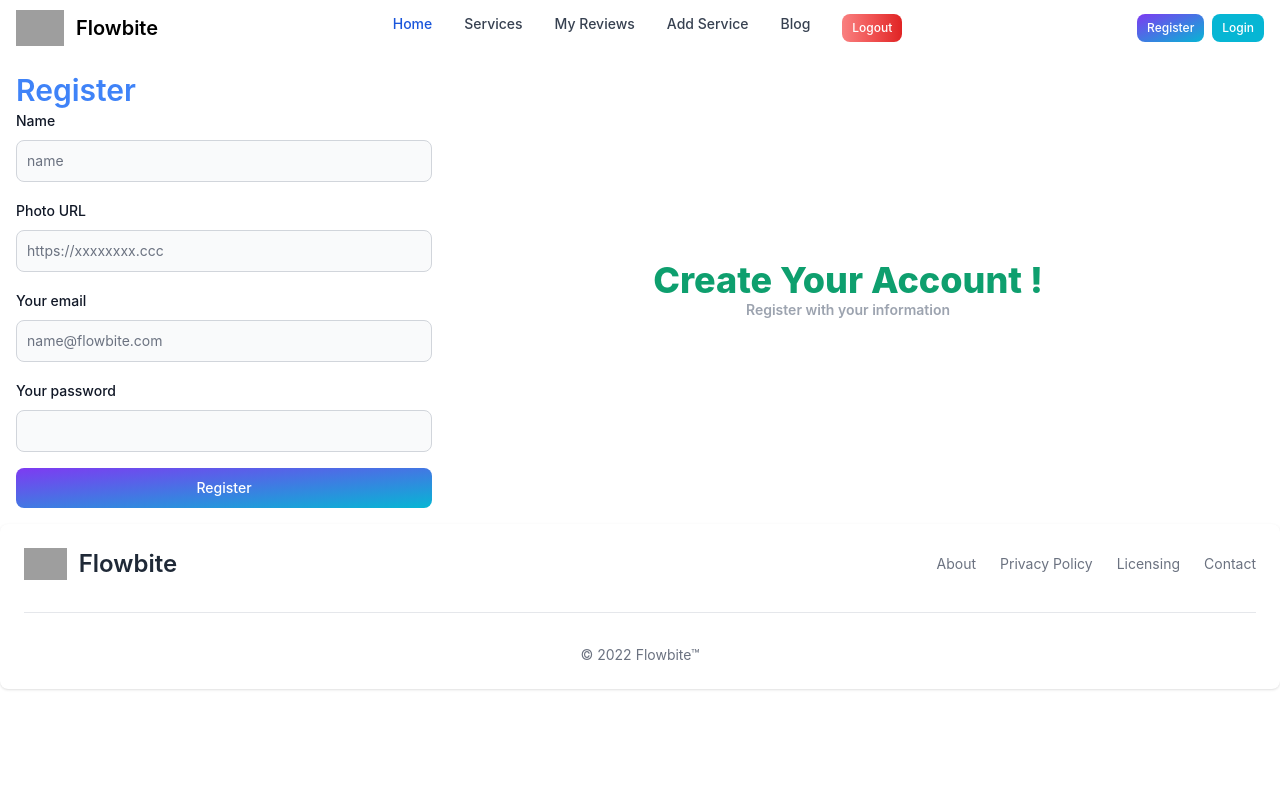
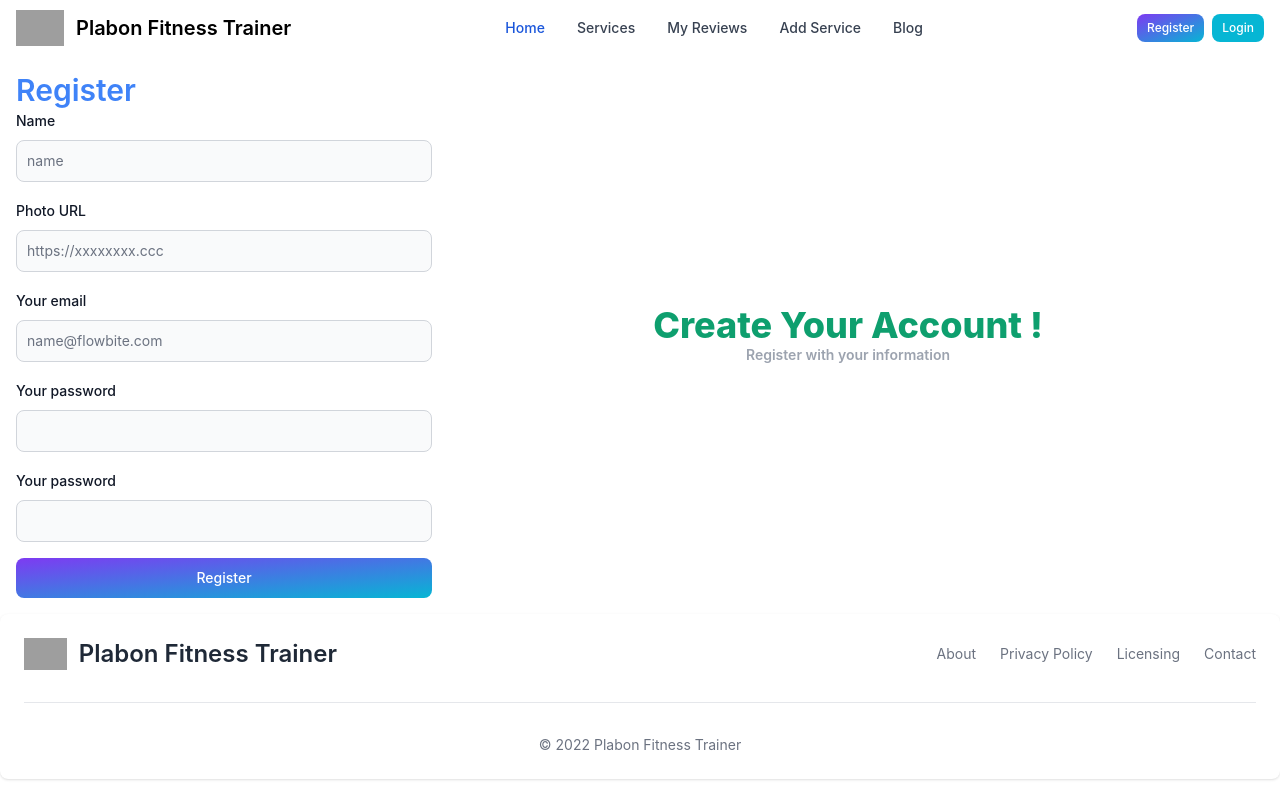
Before and after one commit to Amit7366/service-review-client, a React (Create React App) app: page /register in a window 1280 px wide. Built offline with nearby package versions, Linux system fonts and the light colour scheme; no server answers; grey boxes are pictures that could not be loaded.

Commit message:
register user

```diff
--- a/package.json
+++ b/package.json
@@ -6,10 +6,12 @@
     "@testing-library/jest-dom": "^5.16.5",
     "@testing-library/react": "^13.4.0",
     "@testing-library/user-event": "^13.5.0",
+    "firebase": "^9.13.0",
     "flowbite": "^1.5.3",
     "flowbite-react": "^0.3.4",
     "react": "^18.2.0",
     "react-dom": "^18.2.0",
+    "react-hot-toast": "^2.4.0",
     "react-icons": "^4.6.0",
     "react-photo-view": "^1.2.2",
     "react-router-dom": "^6.4.3",
--- a/src/App.js
+++ b/src/App.js
@@ -2,11 +2,13 @@ import './App.css';
 import { RouterProvider } from 'react-router-dom';
 import { router } from './Routes/Routes';
 import 'react-photo-view/dist/react-photo-view.css';
+import { Toaster } from 'react-hot-toast';
 function App() {
 
   return (
     <div className='max-w-7xl mx-auto'>
       <RouterProvider router={router}></RouterProvider>
+      <Toaster></Toaster>
     </div>
   );
 }
--- /dev/null
+++ b/src/Context/AuthProvider.js
@@ -0,0 +1,43 @@
+import React, { createContext, useEffect, useState } from "react";
+import {
+  createUserWithEmailAndPassword,
+  getAuth,
+  onAuthStateChanged,
+  updateProfile,
+} from "firebase/auth";
+import app from "../firebase/firebase.config";
+
+export const AuthContext = createContext();
+
+const auth = getAuth(app);
+
+const AuthProvider = ({ children }) => {
+  const [user, setUser] = useState(null);
+  const [loader, setLoader] = useState(true);
+
+  const createUser = (email, password) => {
+    setLoader(true);
+    return createUserWithEmailAndPassword(auth, email, password);
+  };
+
+  const updateUserProfile = (profile) =>{
+    return updateProfile(auth.currentUser,profile)
+  }
+  useEffect(() => {
+    const unsubscribe = onAuthStateChanged(auth, (currentUserAccount) => {
+      setUser(currentUserAccount);
+      setLoader(false);
+    });
+
+    return () => {
+      return unsubscribe();
+    };
+  }, []);
+
+  const authInfo = { user, loader, createUser,updateUserProfile };
+  return (
+    <AuthContext.Provider value={authInfo}>{children}</AuthContext.Provider>
+  );
+};
+
+export default AuthProvider;
--- a/src/index.js
+++ b/src/index.js
@@ -3,11 +3,14 @@ import ReactDOM from 'react-dom/client';
 import './index.css';
 import App from './App';
 import reportWebVitals from './reportWebVitals';
+import AuthProvider from './Context/AuthProvider';
 
 const root = ReactDOM.createRoot(document.getElementById('root'));
 root.render(
   <React.StrictMode>
-    <App />
+    <AuthProvider>
+      <App/>
+    </AuthProvider>
   </React.StrictMode>
 );
 
--- a/src/pages/Register/Register.js
+++ b/src/pages/Register/Register.js
@@ -1,18 +1,80 @@
-import React from 'react';
+import React, { useContext, useState } from 'react';
 import { Button, Label, TextInput } from "flowbite-react";
+import { AuthContext } from '../../Context/AuthProvider';
+import toast from 'react-hot-toast';
 
 const Register = () => {
+    const {createUser,updateUserProfile} = useContext(AuthContext);
+    const [error, setError] = useState();
+
+    const handleRegister =(event)=>{
+      event.preventDefault();
+
+      const form = event.target;
+
+      const name = form.name.value;
+      const photoURL = form.photoURL.value;
+      const email = form.email.value;
+      const password = form.password.value;
+      const cpassword = form.cpassword.value;
+
+      if (password.length < 6) {
+        setError("Password must be at least 6 character");
+        toast.error("Password must be at least 6 character");
+        return;
+      }
+      if (cpassword !== password) {
+        setError("Password did not match");
+        toast.error("Password did not match");
+        return;
+      }
+
+      if (!/(?=.*[A-Z].*[A-Z])/.test(password)) {
+        setError("Please provide at least 2 Uppercase letter");
+        toast.error("Please provide at least 2 Uppercase letter");
+        return;
+      }
+
+      if (!/(?=.*[!@#$&*])/.test(password)) {
+        setError("Password should have special charecter");
+        toast.error("Password should have special charecter");
+        return;
+      }
+
+      createUser(email, password)
+      .then((result) => {
+        console.log(result.user);
+        form.reset();
+        handleUpdateUserProfile(name, photoURL);
+        toast.success('Successfully Registered!')
+      })
+      .then((error) => {console.log(error)});
+
+
+    }
+
+    const handleUpdateUserProfile = (name, photoURL) => {
+      const profile = {
+        displayName: name,
+        photoURL: photoURL,
+      };
+      updateUserProfile(profile)
+        .then(() => {})
+        .catch((error) => console.error(error));
+    };
+
     return (
         <div className="w-full flex flex-col-reverse md:flex-row justify-center items-center my-4 px-8 md:px-4">
       <div className="w-full md:w-1/3">
         <h2 className="text-3xl font-semibold text-blue-500">Register</h2>
-        <form className="flex flex-col gap-4">
+        <form onSubmit={handleRegister} className="flex flex-col gap-4">
           <div>
             <div className="mb-2 block">
               <Label value="Name" />
             </div>
             <TextInput
               type="text"
+              name='name'
               placeholder="name"
               required={true}
             />
@@ -23,6 +85,7 @@ const Register = () => {
             </div>
             <TextInput
               type="text"
+              name='photoURL'
               placeholder="https://xxxxxxxx.ccc"
               required={true}
             />
@@ -33,6 +96,7 @@ const Register = () => {
             </div>
             <TextInput
               id="email1"
+              name='email'
               type="email"
               placeholder="name@flowbite.com"
               required={true}
@@ -42,7 +106,13 @@ const Register = () => {
             <div className="mb-2 block">
               <Label htmlFor="password1" value="Your password" />
             </div>
-            <TextInput id="password1" type="password" required={true} />
+            <TextInput name='password' id="password1" type="password" required={true} />
+          </div>
+          <div>
+            <div className="mb-2 block">
+              <Label value="Your password" />
+            </div>
+            <TextInput name='cpassword' type="password" required={true} />
           </div>
 
           <Button type="submit" gradientDuoTone="purpleToBlue">Register</Button>
--- a/src/pages/Shared/Footer/FooterCustomComponent.js
+++ b/src/pages/Shared/Footer/FooterCustomComponent.js
@@ -7,10 +7,10 @@ const FooterCustomComponent = () => {
       <div className="w-full text-center">
         <div className="w-full justify-between sm:flex sm:items-center sm:justify-between">
           <Footer.Brand
-            href="https://flowbite.com"
-            src="https://flowbite.com/docs/images/logo.svg"
+            href="#"
+            src="https://i.ibb.co/rQ3XWBh/logo.png"
             alt="Flowbite Logo"
-            name="Flowbite"
+            name="Plabon Fitness Trainer"
           />
           <Footer.LinkGroup>
             <Footer.Link href="#">About</Footer.Link>
@@ -20,7 +20,7 @@ const FooterCustomComponent = () => {
           </Footer.LinkGroup>
         </div>
         <Footer.Divider />
-        <Footer.Copyright href="#" by="Flowbite™" year={2022} />
+        <Footer.Copyright href="#" by="Plabon Fitness Trainer" year={2022} />
       </div>
     </Footer>
   );
--- a/src/pages/Shared/Header/Header.js
+++ b/src/pages/Shared/Header/Header.js
@@ -1,64 +1,90 @@
-import { Button, Navbar } from "flowbite-react";
-import React from "react";
+import { Avatar, Button, Navbar, Tooltip } from "flowbite-react";
+import React, { useContext } from "react";
 import { Link } from "react-router-dom";
+import { AuthContext } from "../../../Context/AuthProvider";
 
 const Header = () => {
+  const { user } = useContext(AuthContext);
   return (
     <Navbar fluid={true} rounded={true}>
-      <Navbar.Brand href="https://flowbite.com/">
+      <Navbar.Brand href="#">
         <img
-          src="https://flowbite.com/docs/images/logo.svg"
+          src="https://i.ibb.co/rQ3XWBh/logo.png"
           className="mr-3 h-6 sm:h-9"
           alt="Flowbite Logo"
         />
         <span className="self-center whitespace-nowrap text-xl font-semibold dark:text-white">
-          Flowbite
+          Plabon Fitness Trainer
         </span>
       </Navbar.Brand>
-      <div className="flex md:order-2 gap-2">
-        <Link to='/register'>
-            <Button size="xs" gradientDuoTone="purpleToBlue">Register</Button>
-        </Link>
-        <Link to='/login'>
-            <Button size="xs" gradientDuoTone="cyanToBlue">Login</Button>
-        </Link>
+      <div className="flex md:order-2 gap-2 items-center">
+        {user ? (
+          <>
+            <Tooltip content={user?.displayName}>
+              <Avatar img={user?.photoURL} bordered={true} />
+            </Tooltip>
+            <Button gradientMonochrome="failure" size="xs">
+              Logout
+            </Button>
+          </>
+        ) : (
+          <>
+            <Link to="/register">
+              <Button size="xs" gradientDuoTone="purpleToBlue">
+                Register
+              </Button>
+            </Link>
+            <Link to="/login">
+              <Button size="xs" gradientDuoTone="cyanToBlue">
+                Login
+              </Button>
+            </Link>
+          </>
+        )}
 
         <Navbar.Toggle />
       </div>
       <Navbar.Collapse>
         <li>
-          <Link to='/' className="lock py-2 pr-4 pl-3 md:p-0 border-b border-gray-100  text-blue-700 hover:bg-gray-50 dark:border-gray-700 dark:text-gray-400 dark:hover:bg-gray-700 dark:hover:text-white md:border-0 md:hover:bg-transparent md:hover:text-blue-700 md:dark:hover:bg-transparent md:dark:hover:text-white" >
+          <Link
+            to="/"
+            className="lock py-2 pr-4 pl-3 md:p-0 border-b border-gray-100  text-blue-700 hover:bg-gray-50 dark:border-gray-700 dark:text-gray-400 dark:hover:bg-gray-700 dark:hover:text-white md:border-0 md:hover:bg-transparent md:hover:text-blue-700 md:dark:hover:bg-transparent md:dark:hover:text-white"
+          >
             Home
           </Link>
         </li>
         <li>
-          <Link to='/services' className="block py-2 pr-4 pl-3 md:p-0 border-b border-gray-100  text-gray-700 hover:bg-gray-50 dark:border-gray-700 dark:text-gray-400 dark:hover:bg-gray-700 dark:hover:text-white md:border-0 md:hover:bg-transparent md:hover:text-blue-700 md:dark:hover:bg-transparent md:dark:hover:text-white">
+          <Link
+            to="/services"
+            className="block py-2 pr-4 pl-3 md:p-0 border-b border-gray-100  text-gray-700 hover:bg-gray-50 dark:border-gray-700 dark:text-gray-400 dark:hover:bg-gray-700 dark:hover:text-white md:border-0 md:hover:bg-transparent md:hover:text-blue-700 md:dark:hover:bg-transparent md:dark:hover:text-white"
+          >
             Services
           </Link>
         </li>
         <li>
-          <Link to='/reviews' className="block py-2 pr-4 pl-3 md:p-0 border-b border-gray-100  text-gray-700 hover:bg-gray-50 dark:border-gray-700 dark:text-gray-400 dark:hover:bg-gray-700 dark:hover:text-white md:border-0 md:hover:bg-transparent md:hover:text-blue-700 md:dark:hover:bg-transparent md:dark:hover:text-white">
+          <Link
+            to="/reviews"
+            className="block py-2 pr-4 pl-3 md:p-0 border-b border-gray-100  text-gray-700 hover:bg-gray-50 dark:border-gray-700 dark:text-gray-400 dark:hover:bg-gray-700 dark:hover:text-white md:border-0 md:hover:bg-transparent md:hover:text-blue-700 md:dark:hover:bg-transparent md:dark:hover:text-white"
+          >
             My Reviews
           </Link>
         </li>
         <li>
-          <Link to='/addservice' className="block py-2 pr-4 pl-3 md:p-0 border-b border-gray-100  text-gray-700 hover:bg-gray-50 dark:border-gray-700 dark:text-gray-400 dark:hover:bg-gray-700 dark:hover:text-white md:border-0 md:hover:bg-transparent md:hover:text-blue-700 md:dark:hover:bg-transparent md:dark:hover:text-white">
+          <Link
+            to="/addservice"
+            className="block py-2 pr-4 pl-3 md:p-0 border-b border-gray-100  text-gray-700 hover:bg-gray-50 dark:border-gray-700 dark:text-gray-400 dark:hover:bg-gray-700 dark:hover:text-white md:border-0 md:hover:bg-transparent md:hover:text-blue-700 md:dark:hover:bg-transparent md:dark:hover:text-white"
+          >
             Add Service
           </Link>
         </li>
         <li>
-          <Link to='/blogs' className="block py-2 pr-4 pl-3 md:p-0 border-b border-gray-100  text-gray-700 hover:bg-gray-50 dark:border-gray-700 dark:text-gray-400 dark:hover:bg-gray-700 dark:hover:text-white md:border-0 md:hover:bg-transparent md:hover:text-blue-700 md:dark:hover:bg-transparent md:dark:hover:text-white">
+          <Link
+            to="/blogs"
+            className="block py-2 pr-4 pl-3 md:p-0 border-b border-gray-100  text-gray-700 hover:bg-gray-50 dark:border-gray-700 dark:text-gray-400 dark:hover:bg-gray-700 dark:hover:text-white md:border-0 md:hover:bg-transparent md:hover:text-blue-700 md:dark:hover:bg-transparent md:dark:hover:text-white"
+          >
             Blog
           </Link>
         </li>
-        <li>
-          <Link to='/services' className="block py-2 pr-4 pl-3 md:p-0 border-b border-gray-100  text-gray-700 hover:bg-gray-50 dark:border-gray-700 dark:text-gray-400 dark:hover:bg-gray-700 dark:hover:text-white md:border-0 md:hover:bg-transparent md:hover:text-blue-700 md:dark:hover:bg-transparent md:dark:hover:text-white">
-            <Button gradientMonochrome="failure" size='xs'>
-                Logout
-            </Button>
-          </Link>
-        </li>
-
       </Navbar.Collapse>
     </Navbar>
   );
```
Also changed, not shown: src/firebase/firebase.config.js (added, +19 -0 lines), 2 other files (tests, documents, lock files or other folders).
